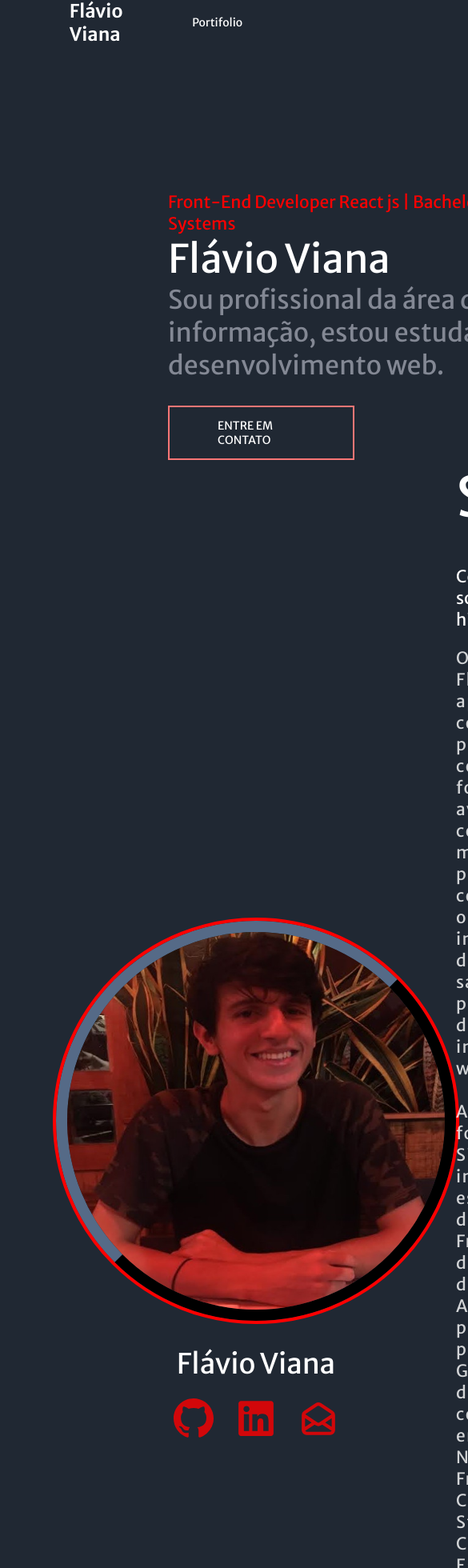
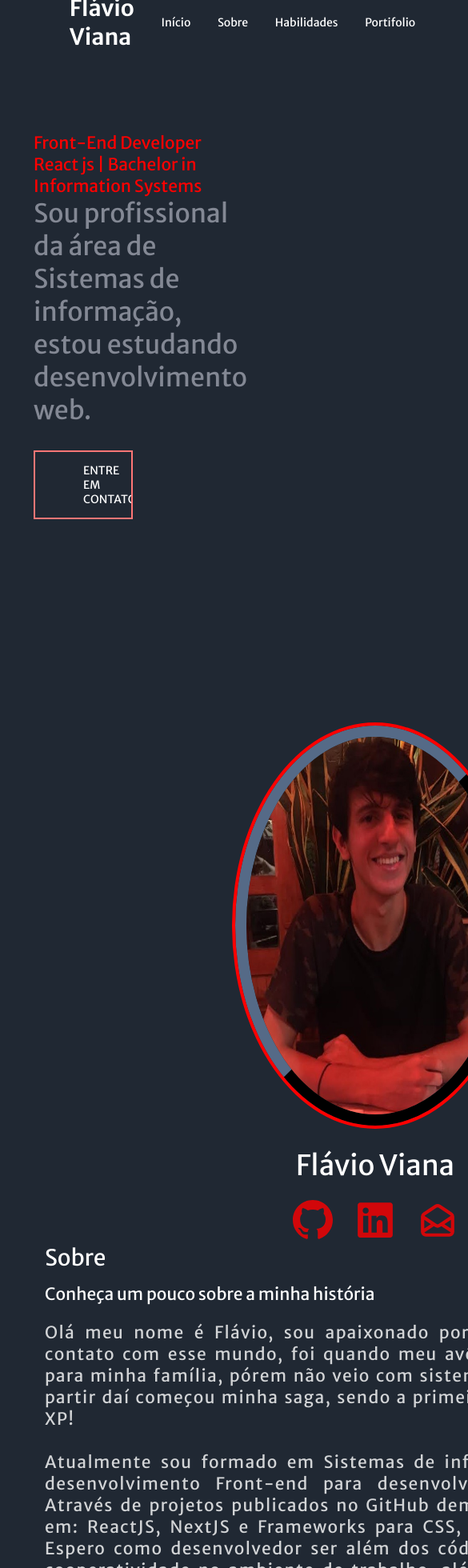
Before and after one commit to FLaVio-G/portifolio, a React (Create React App) app: page / in a window 390 px wide. Shown: the top 1960 px of the page at 80% size, 585 px wide, since content can reach past the window. Built offline with nearby package versions, Linux system fonts and the light colour scheme.

Commit message:
Correção de erros, iniciando responsividade

```diff
--- a/src/components/About/index.tsx
+++ b/src/components/About/index.tsx
@@ -11,7 +11,7 @@ const User = require("../../assets/flavio.jpg")
 function About() {
   return (
 
-    <Container>
+    <Container  id='About'>
 
       <Wrapper>
         <ImageArea>
@@ -31,7 +31,7 @@ function About() {
           </BarDetail>
 
         </ImageArea>
-      </Wrapper>
+
 
       <AreaInfo>
         <Title>
@@ -41,9 +41,9 @@ function About() {
           Conheça um pouco sobre a minha história
         </Title2>
         <MoreInfo>
-          Olá meu nome é Flávio, sou apaixonado por computação. Meu primeiro contato com esse mundo foi quando
-          meu avô comprou um computador para minha família, pórem não veio com sistema operacional instalado, a partir daí começou essa saga, sendo a primeira
-          fase desse jogo, instalar o windows XP!
+          Olá meu nome é Flávio, sou apaixonado por tecnologia. Meu primeiro contato com esse mundo, foi quando
+          meu avô comprou um computador para minha família, pórem não veio com sistema operacional instalado. A partir daí começou minha saga, sendo a primeira
+          fase, instalar o windows XP!
           <br/>
           <br/>
           Atualmente sou formado em Sistemas de informação, estou estudando desenvolvimento Front-end para desenvolvimento de projetos web.
@@ -60,6 +60,7 @@ function About() {
         </InfoDetail> */}
 
       </AreaInfo>
+      </Wrapper>
     </Container>
 
 
--- a/src/components/About/styles.ts
+++ b/src/components/About/styles.ts
@@ -2,17 +2,22 @@ import { BsGithub } from 'react-icons/bs';
 import styled from 'styled-components';
 
 export const Container = styled.div`
-width: 100%;
-height: 100vh;
+width: 90%;
 display: flex;
 align-items: center;
-padding:0 5rem;
+padding: 4.5rem 1.5rem;
 justify-content: space-evenly;
-margin-top: 15rem;
-
   `;
 
 export const Wrapper = styled.div`
+display: flex;
+@media screen and (max-width: 1079px){
+       display: flex;
+       flex-direction: column;
+       padding-bottom: 35rem;
+       padding:0 1.5rem;
+
+    }
 
 
   `;
@@ -21,7 +26,7 @@ export const ImageArea = styled.div`
 
   `;
 export const AreaInfo = styled.div`
-
+ margin-left: 1rem;
  width: 60rem;
 
   `;
@@ -30,12 +35,12 @@ export const Title = styled.div`
   display: flex;
   justify-content: start;
   color: white;
-  font-size: 5rem;
+  font-size:  2rem;
   `;
 
 export const Title2 = styled.div`
   color: white;
-  margin-top: 3rem;
+  margin-top: 1rem;
   font-size:1.5rem;
   `;
 
@@ -57,9 +62,13 @@ export const InfoDetail = styled.div`
   `;
 
 export const ImageF = styled.div`
+display: flex;
+justify-content: center;
 
 `;
 export const ImageUser = styled.img`
+display: flex;
+justify-content: center;
 border-radius: 100%;
 width: 500px;
 height: 500px;
@@ -67,6 +76,9 @@ border-color: #202833;
 outline: 0.3rem solid red;
 border: 1rem outset #202833;
 
+@media screen and (max-width: 1120px){
+        width: 350px;
+    }
 
   `;
 
--- a/src/components/Informations/index.tsx
+++ b/src/components/Informations/index.tsx
@@ -4,10 +4,9 @@ import { Container, Information, Description, Gbutton, Formation, Name } from ".
 function Informations() {
   return (
 
-    <Container>
+    <Container  id='informations'>
       <Information >
         <Formation>Front-End Developer React js | Bachelor in Information Systems</Formation>
-        <Name>Flávio Viana</Name>
         <Description>
           Sou profissional da área de Sistemas de informação,
           estou estudando desenvolvimento web.
--- a/src/components/Informations/styles.ts
+++ b/src/components/Informations/styles.ts
@@ -1,11 +1,12 @@
 import styled from 'styled-components';
 
 export const Container = styled.div`
-width: 100%;
+width: 90%;
+max-width: 980px;
 height: 100vh;
 display: flex;
 align-items: center;
-padding:0 5rem;
+padding: 15rem 1.5rem;
 
   `;
 
@@ -14,7 +15,13 @@ display: flex;
 flex-direction: column;
 justify-content: flex-start;
 align-items: left;
-margin: 10rem;
+
+@media screen and (max-width: 769px){
+        width: 100%;
+        padding:0 1.5rem;
+    }
+
+
 
   `;
 
@@ -23,6 +30,10 @@ width: 45rem;
 color: #E6E7F4;
 opacity: 0.5;
 font-size:2.3rem;
+
+@media screen and (max-width: 1120px){
+        width: 100%;
+    }
 
   `;
 
--- a/src/components/LowBar/styles.ts
+++ b/src/components/LowBar/styles.ts
@@ -1,9 +1,9 @@
 import styled from 'styled-components';
 
 export const Container = styled.nav`
-    width: 100%;
-    height: 10rem;
-    margin-top: 15rem;
+    width: 90%;
+    height: 5rem;
+    margin-top: 10rem;
     display: flex;
     align-items: center;
     justify-content:flex-end;
--- a/src/components/NavBar/index.tsx
+++ b/src/components/NavBar/index.tsx
@@ -1,5 +1,5 @@
 import { Container, Header, Name, OptionMenu } from "./styles";
-import { Link, animateScroll as scroll } from "react-scroll";
+import { Link } from "react-scroll";
 
 
 function NavBar() {
@@ -14,7 +14,19 @@ function NavBar() {
 
         <Header>
 
-            <Link to='Projects' smooth={true} duration={1000}>
+        <Link to='informations' smooth={true} duration={1000}>
+            <OptionMenu>Início</OptionMenu>
+          </Link>
+
+          <Link to='About' smooth={true} duration={1000}>
+            <OptionMenu>Sobre</OptionMenu>
+          </Link>
+
+          <Link to='skills' smooth={true} duration={1000}>
+            <OptionMenu>Habilidades</OptionMenu>
+          </Link>
+
+            <Link to='projects' smooth={true} duration={1000}>
             <OptionMenu>Portifolio</OptionMenu>
           </Link>
 
--- a/src/components/NavBar/styles.ts
+++ b/src/components/NavBar/styles.ts
@@ -1,9 +1,10 @@
 import styled from 'styled-components';
 
 export const Container = styled.div`
-  width: 100%;
+  width: 90%;
   height: 4rem;
-  padding: 0 5rem;
+  margin: 0 auto;
+  padding: 0 1rem 10rem;
   align-items: center;
   justify-content: space-between;
   padding: 0 5rem;
@@ -12,17 +13,9 @@ export const Container = styled.div`
   z-index: 999;
   background:#202833;
 
-
-
-
-
     .MyName{
-      font-size: 23px;
+      font-size: 2rem;
       font-weight: bold;
-    }
-    .Description{
-      font-size: 13px;
-      font-weight: small;
     }
   `;
 
@@ -30,14 +23,18 @@ export const Header = styled.div`
 display: flex;
 `;
 
-
-
-
-
 export const OptionMenu = styled.div`
 padding: 0 1.2rem;
 font-size: 1rem;
 color: white;
+
+&:hover{
+        color: red;
+        text-decoration: 999;
+        cursor: pointer;
+    }
+
+
 
 
 `;
--- a/src/components/Projects/index.tsx
+++ b/src/components/Projects/index.tsx
@@ -3,9 +3,9 @@ import { Card, Container, Subtitle, Title, Wrapper} from "./styles";
 function Projects() {
   return (
 
-    <Container>
+    <Container id='projects'>
 
-      <Title>Portifolio</Title>
+      <Title>Portfolio</Title>
 
       <Wrapper>
 
--- a/src/components/Projects/styles.ts
+++ b/src/components/Projects/styles.ts
@@ -2,10 +2,11 @@ import styled from 'styled-components';
 
 export const Container = styled.nav`
     width: 100%;
-    margin-top: 15rem;
     display: flex;
     flex-direction: column;
     align-items: center;
+    padding: 5rem 1.5rem;
+
 
 
   `;
--- a/src/components/Skills/index.tsx
+++ b/src/components/Skills/index.tsx
@@ -11,7 +11,7 @@ import { SiInkscape } from 'react-icons/si';
 function Skills() {
   return (
 
-    <Container>
+    <Container  id='skills'>
       <Title>
         Habilidades
       </Title>
--- a/src/components/Skills/styles.ts
+++ b/src/components/Skills/styles.ts
@@ -6,7 +6,9 @@ flex-direction: column;
 width:100%;
 justify-content:center;
 align-items:center;
-margin-top: 15rem;
+padding: 15rem 1.5rem;
+
+
   `
 export const Wrapper = styled.div`
     margin-top:1rem;
--- a/src/styles/global.ts
+++ b/src/styles/global.ts
@@ -10,6 +10,7 @@ export const GlobalStyle = createGlobalStyle`
     box-sizing: border-box;
     margin: 0;
     padding: 0;
+    outline: 0;
 }
 
 html {
```
Also changed, not shown: 1 other file (tests, documents, lock files or other folders).
